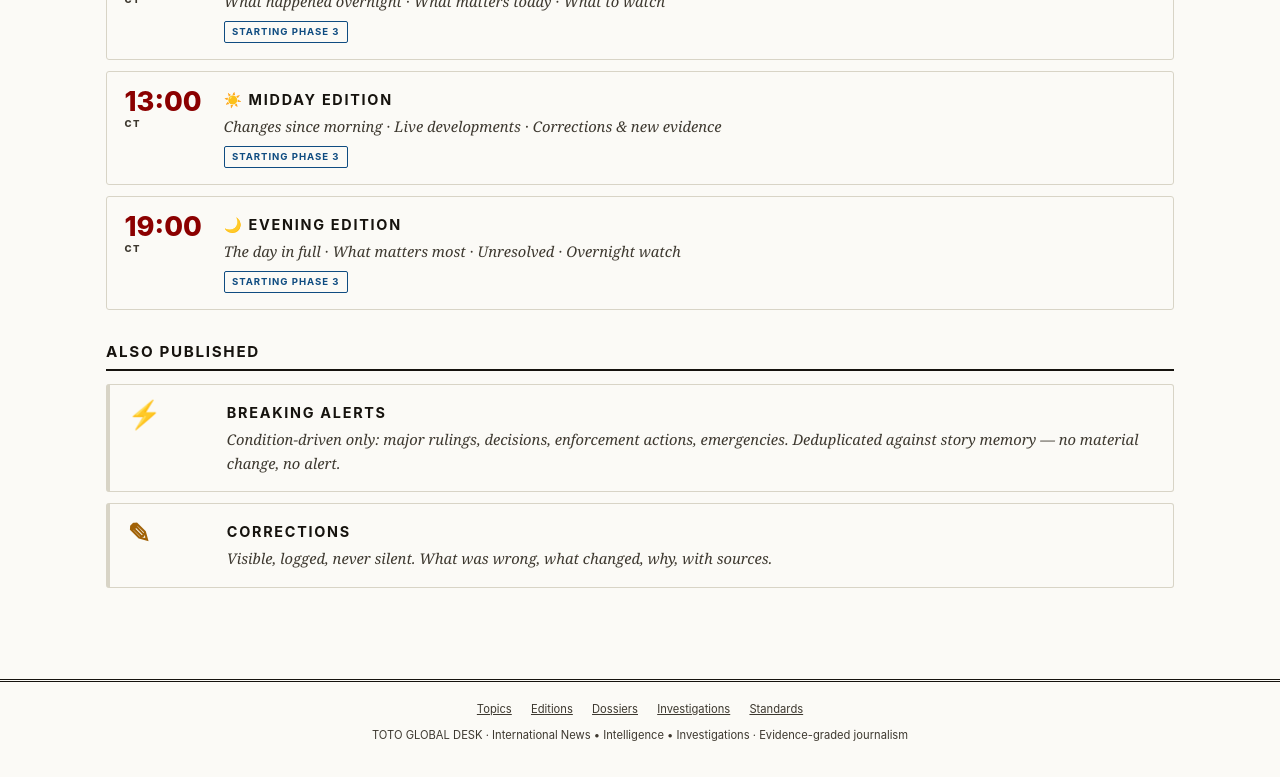
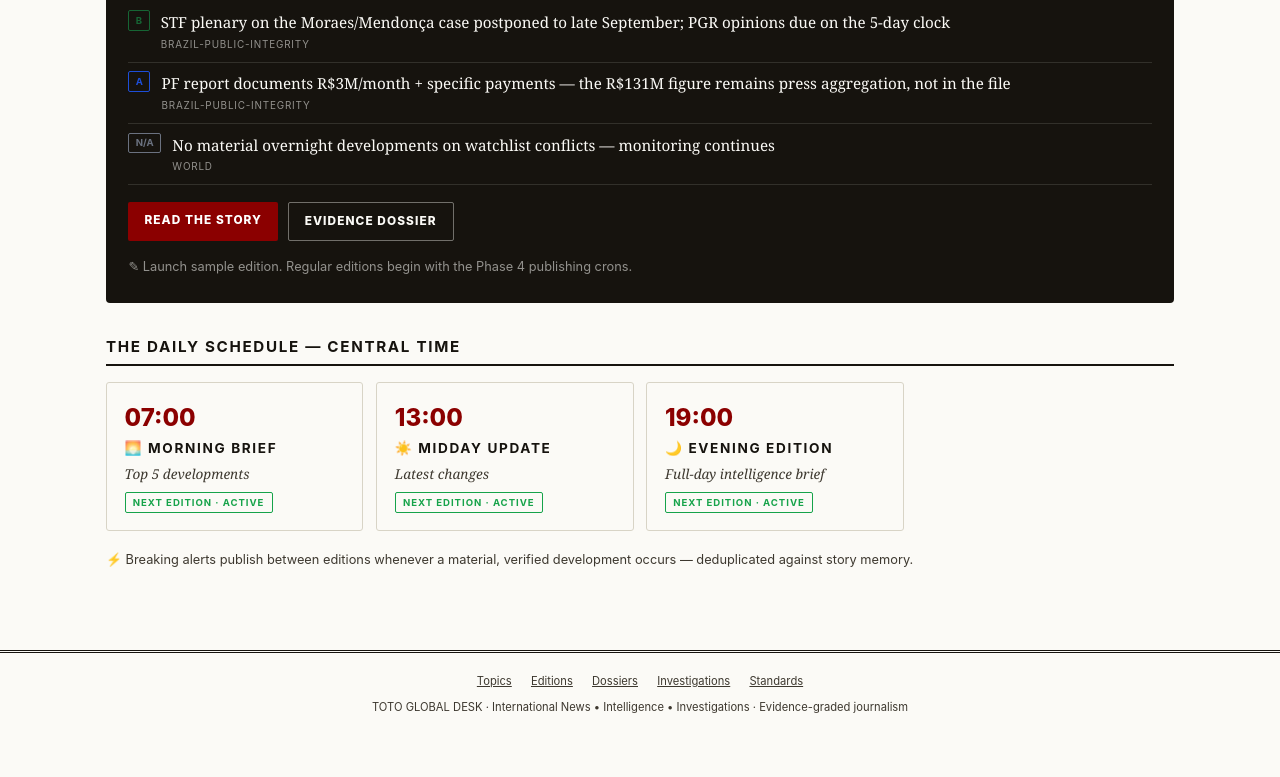
Before and after one commit to marcjalmeida/edufy, an Astro site: page /editions in a window 1280 px wide. Shown: the part 446-1223 px from the top of the page. After the commit the page ends 1194 px from the top, so only its background shows below. Built offline with nearby package versions, Linux system fonts and the light colour scheme; Astro itself is replaced by a stand-in of ours.

Commit message:
Phase 3: editions page renders live edition product; edition pipeline skill + seed data

```diff
--- /dev/null
+++ b/src/data/edition-latest.json
@@ -0,0 +1,32 @@
+{
+  "_meta": {
+    "note": "Rendered by portal/src/pages/editions.astro — update via toto-edition-pipeline"
+  },
+  "id": "2026-09-06-evening",
+  "type": "evening",
+  "published": "2026-09-06T23:17:03.404388Z",
+  "status": "LAUNCH SAMPLE",
+  "top_story": {
+    "headline": "The banker, the justice, and 52 messages",
+    "desk": "brazil-public-integrity",
+    "href": "/story/banco-master"
+  },
+  "items": [
+    {
+      "desk": "brazil-public-integrity",
+      "text": "STF plenary on the Moraes/Mendonça case postponed to late September; PGR opinions due on the 5-day clock",
+      "grade": "B"
+    },
+    {
+      "desk": "brazil-public-integrity",
+      "text": "PF report documents R$3M/month + specific payments — the R$131M figure remains press aggregation, not in the file",
+      "grade": "A"
+    },
+    {
+      "desk": "world",
+      "text": "No material overnight developments on watchlist conflicts — monitoring continues",
+      "grade": "N/A"
+    }
+  ],
+  "editors_note": "Launch sample edition. Regular editions begin with the Phase 4 publishing crons."
+}
--- a/src/pages/editions.astro
+++ b/src/pages/editions.astro
@@ -1,45 +1,61 @@
 ---
-// Editions — schedule page on Base layout
+// Editions page V2 — renders the latest edition as a product (from edition-latest.json)
 import Base from '../layouts/Base.astro';
+import edition from '../data/edition-latest.json';
 const slots = [
-  { time: '07:00', name: 'Morning Edition', focus: 'What happened overnight · What matters today · What to watch', icon: '🌅' },
-  { time: '13:00', name: 'Midday Edition', focus: 'Changes since morning · Live developments · Corrections & new evidence', icon: '☀️' },
-  { time: '19:00', name: 'Evening Edition', focus: 'The day in full · What matters most · Unresolved · Overnight watch', icon: '🌙' },
+  { time: '07:00', name: 'Morning Brief', focus: 'Top 5 developments', icon: '🌅' },
+  { time: '13:00', name: 'Midday Update', focus: 'Latest changes', icon: '☀️' },
+  { time: '19:00', name: 'Evening Edition', focus: 'Full-day intelligence brief', icon: '🌙' },
 ];
+const gradeColor: Record<string,string> = { A:'#1d4ed8', B:'#166534', C:'#6b7280', 'N/A':'#6b7280' };
 ---
-<Base title="Editions | TOTO GLOBAL DESK" desc="Three guaranteed daily editions plus condition-driven breaking alerts. Central Time.">
+<Base title="Editions | TOTO GLOBAL DESK" desc="Three guaranteed daily editions plus condition-driven breaking alerts.">
   <style>
-    .notice { background:var(--paper-2); border:1px solid var(--rule); border-left:4px solid var(--accent-2); border-radius:3px; padding:.85rem 1.1rem; font-family:var(--sans); font-size:.85rem; margin-bottom:1.3rem; }
-    .slot { display:grid; grid-template-columns:5.2rem 1fr; gap:1rem; background:var(--paper); border:1px solid var(--rule); border-radius:3px; padding:1rem 1.1rem; margin:.7rem 0; }
-    .slot .time { font-size:1.7rem; font-weight:800; color:var(--accent); font-family:var(--sans); line-height:1; }
-    .slot .time small { display:block; font-size:.6rem; letter-spacing:.14em; text-transform:uppercase; color:var(--ink-soft); margin-top:.25rem; }
-    .slot h3 { font-family:var(--sans); font-size:.9rem; text-transform:uppercase; letter-spacing:.12em; }
-    .slot .focus { font-size:.92rem; color:var(--ink-soft); font-style:italic; margin-top:.25rem; }
-    .slot .state { display:inline-block; font-family:var(--sans); font-size:.6rem; font-weight:700; letter-spacing:.1em; text-transform:uppercase; padding:.14rem .45rem; border:1px solid var(--accent-2); color:var(--accent-2); border-radius:2px; margin-top:.45rem; }
-    .special { border-left:4px solid var(--rule); }
-    h2.sec { font-family:var(--sans); font-size:.95rem; text-transform:uppercase; letter-spacing:.11em; border-bottom:2px solid var(--ink); padding-bottom:.3rem; margin:1.9rem 0 .8rem; }
+    .current { background: var(--ink); color: var(--paper); padding: 1.6rem 1.4rem; border-radius: 4px; }
+    .current .kicker { font-family:var(--sans); font-size:.66rem; font-weight:800; letter-spacing:.2em; text-transform:uppercase; color:#e0a44a; }
+    .current h2 { font-size: clamp(1.5rem,3.5vw,2.2rem); margin:.4rem 0 .8rem; }
+    .item { display:flex; gap:.7rem; padding:.55rem 0; border-bottom:1px solid rgba(250,250,246,.12); font-size:.95rem; }
+    .grade { font-family:var(--sans); font-size:.6rem; font-weight:700; padding:.1rem .4rem; border:1px solid currentColor; border-radius:2px; height:fit-content; white-space:nowrap; }
+    .item small { display:block; font-family:var(--sans); font-size:.62rem; color:rgba(250,250,246,.55); text-transform:uppercase; letter-spacing:.08em; margin-top:.15rem; }
+    .cta-row { display:flex; gap:.6rem; margin-top:1.1rem; flex-wrap:wrap; }
+    .cta { font-family:var(--sans); font-size:.74rem; font-weight:800; letter-spacing:.09em; text-decoration:none; padding:.55rem 1rem; border-radius:2px; }
+    .cta.solid { background:var(--accent); color:#fff; } .cta.ghost { border:1px solid rgba(250,250,246,.4); color:var(--paper); }
+    .slots { display:grid; gap:.8rem; grid-template-columns:repeat(auto-fill,minmax(240px,1fr)); margin-top:1rem; }
+    .slot { background:var(--paper); border:1px solid var(--rule); border-radius:3px; padding:1rem 1.1rem; }
+    .slot .time { font-size:1.5rem; font-weight:800; color:var(--accent); font-family:var(--sans); }
+    .slot h3 { font-family:var(--sans); font-size:.85rem; text-transform:uppercase; letter-spacing:.12em; }
+    .slot p { font-size:.85rem; color:var(--ink-soft); font-style:italic; margin-top:.2rem; }
+    .slot .next { display:inline-block; font-family:var(--sans); font-size:.6rem; font-weight:700; letter-spacing:.1em; text-transform:uppercase; color:#16a34a; border:1px solid #16a34a; border-radius:2px; padding:.12rem .45rem; margin-top:.5rem; }
+    h2.sec { font-family:var(--sans); font-size:.95rem; text-transform:uppercase; letter-spacing:.11em; border-bottom:2px solid var(--ink); padding-bottom:.3rem; margin:2rem 0 .9rem; }
+    .note { font-family:var(--sans); font-size:.8rem; color:var(--ink-soft); }
   </style>
-  <div class="section-h">Daily editions <span class="sub">guaranteed · Central Time</span></div>
-  <div class="notice">📰 <strong>Editions begin with Phase 3.</strong> The editorial pipeline is built (scout → verify → red-team → editor). Breaking alerts never wait for editions.</div>
-  {slots.map((s) => (
-    <div class="slot">
-      <div class="time">{s.time}<small>CT</small></div>
-      <div>
+  <div class="section-h">Latest edition <span class="sub">{edition.id} · {edition.status}</span></div>
+  <section class="current">
+    <span class="kicker">{edition.type} edition</span>
+    <h2>Top story: {edition.top_story.headline}</h2>
+    {edition.items.map((it) => (
+      <div class="item">
+        <span class="grade" style={`color:${gradeColor[it.grade] || '#6b7280'}`}>{it.grade}</span>
+        <div>{it.text}<small>{it.desk}</small></div>
+      </div>
+    ))}
+    <div class="cta-row">
+      <a class="cta solid" href={edition.top_story.href}>READ THE STORY</a>
+      <a class="cta ghost" href="/dossier/banco-master">EVIDENCE DOSSIER</a>
+    </div>
+    <p class="note" style="color:rgba(250,250,246,.55);margin-top:1rem">✎ {edition.editors_note}</p>
+  </section>
+
+  <h2 class="sec">The daily schedule — Central Time</h2>
+  <div class="slots">
+    {slots.map((s) => (
+      <div class="slot">
+        <div class="time">{s.time}</div>
         <h3>{s.icon} {s.name}</h3>
-        <div class="focus">{s.focus}</div>
-        <span class="state">Starting Phase 3</span>
+        <p>{s.focus}</p>
+        <span class="next">NEXT EDITION · ACTIVE</span>
       </div>
-    </div>
-  ))}
-  <h2 class="sec">Also published</h2>
-  <div class="slot special">
-    <div class="time" style="color:#dc2626">⚡</div>
-    <div><h3>Breaking alerts</h3>
-      <div class="focus">Condition-driven only: major rulings, decisions, enforcement actions, emergencies. Deduplicated against story memory — no material change, no alert.</div></div>
+    ))}
   </div>
-  <div class="slot special">
-    <div class="time" style="color:#a16207">✎</div>
-    <div><h3>Corrections</h3>
-      <div class="focus">Visible, logged, never silent. What was wrong, what changed, why, with sources.</div></div>
-  </div>
+  <p class="note" style="margin-top:1.2rem">⚡ Breaking alerts publish between editions whenever a material, verified development occurs — deduplicated against story memory.</p>
 </Base>
```
